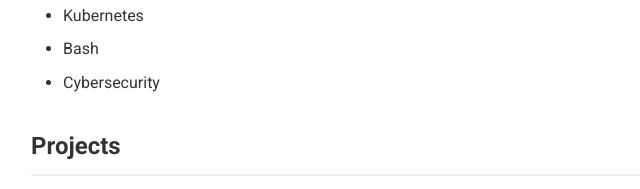
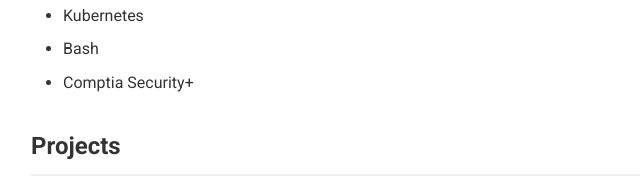
Before and after one commit to georgeshields/ResumeSite, a website: page projects.html in a window 1280 px wide. Shown: the part 722-911 px from the top of the page, 191-831 px from the left. Drawn offline with Linux system fonts and the light colour scheme.

Commit message:
Update projects.html

```diff
--- a/projects.html
+++ b/projects.html
@@ -173,7 +173,7 @@
           <li>The Swift Programming Language by Apple Inc.</li>
           <li>Kubernetes</li>
           <li>Bash</li>
-          <li>Cybersecurity</li>
+          <li>Comptia Security+</li>
         </ul>
       </section>
 
```
